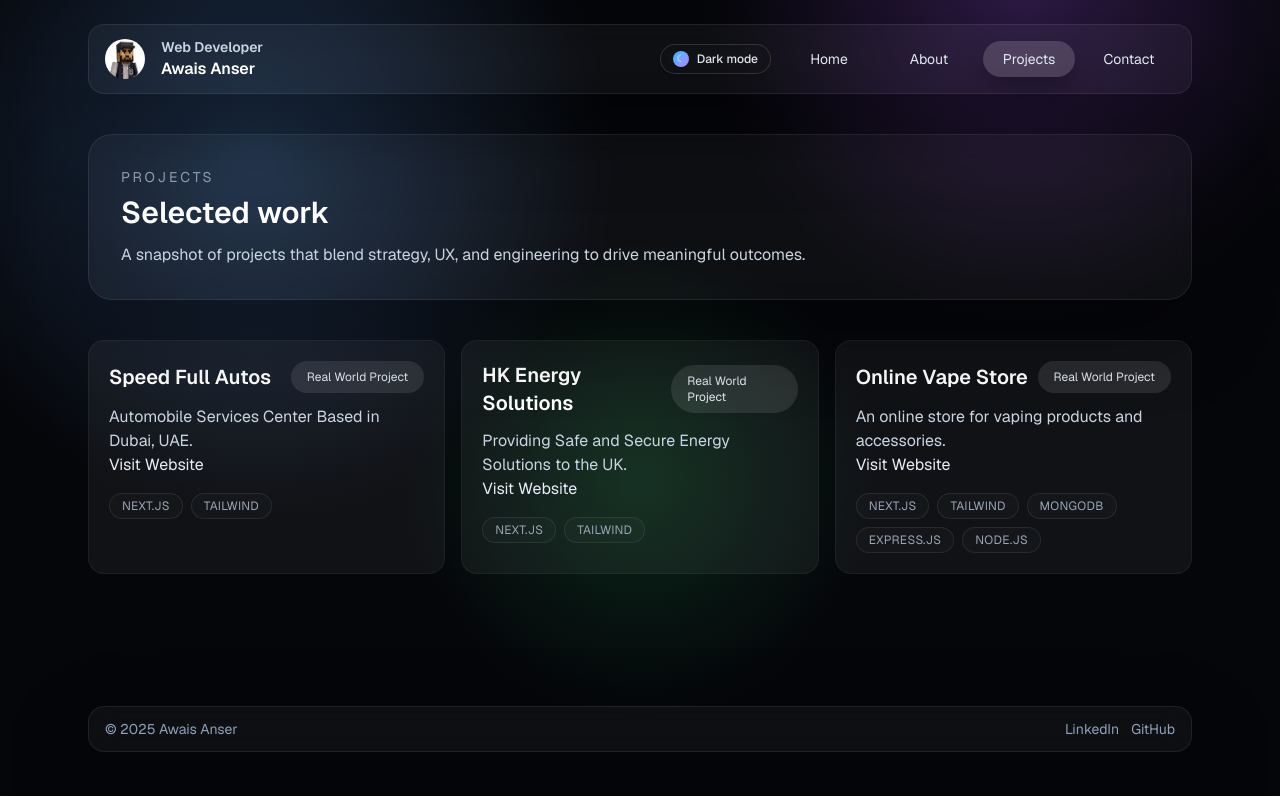
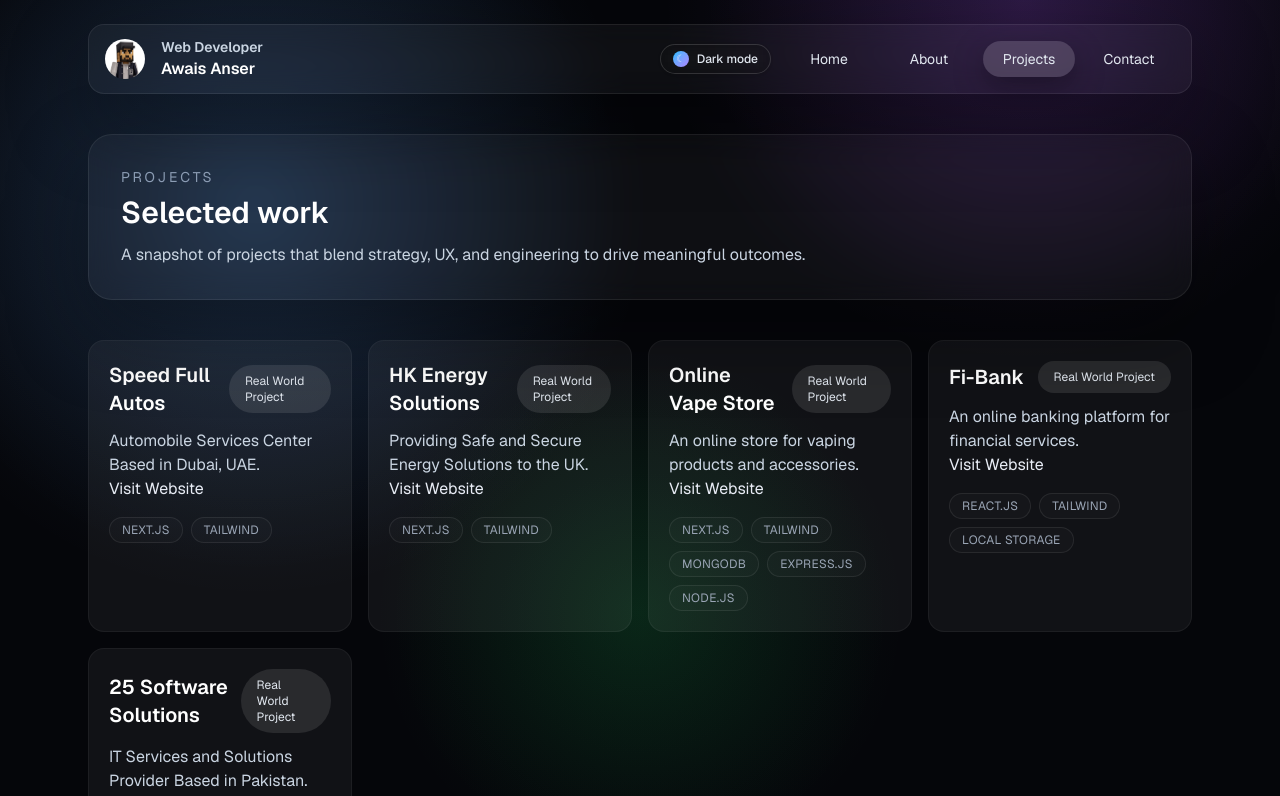
Before and after one commit to awai5an5er/Portfolio, a Next.js app: page /projects in a window 1280 px wide. Shown: the top 796 px of the page. Built offline with nearby package versions, Linux system fonts and the light colour scheme.

Commit message:
projects added

```diff
--- a/src/app/projects/page.tsx
+++ b/src/app/projects/page.tsx
@@ -14,6 +14,18 @@ const featured = [
     title: "Online Vape Store",
     blurb: "An online store for vaping products and accessories.",
     tags: ["Next.js", "Tailwind", "MongoDB", "Express.js", "Node.js"],
+  },
+  {
+    title: "Fi-Bank",
+    blurb: "An online banking platform for financial services.",
+    link: "https://fi-bank-project.netlify.app",
+    tags: ["React.js", "Tailwind", "Local Storage"],
+  },
+  {
+    title: "25 Software Solutions",
+    blurb: "IT Services and Solutions Provider Based in Pakistan.",
+    link: "https://pachis25.netlify.app",
+    tags: ["React.js", "Tailwind"],
   },
 ];
 export default function ProjectsPage() {
```
